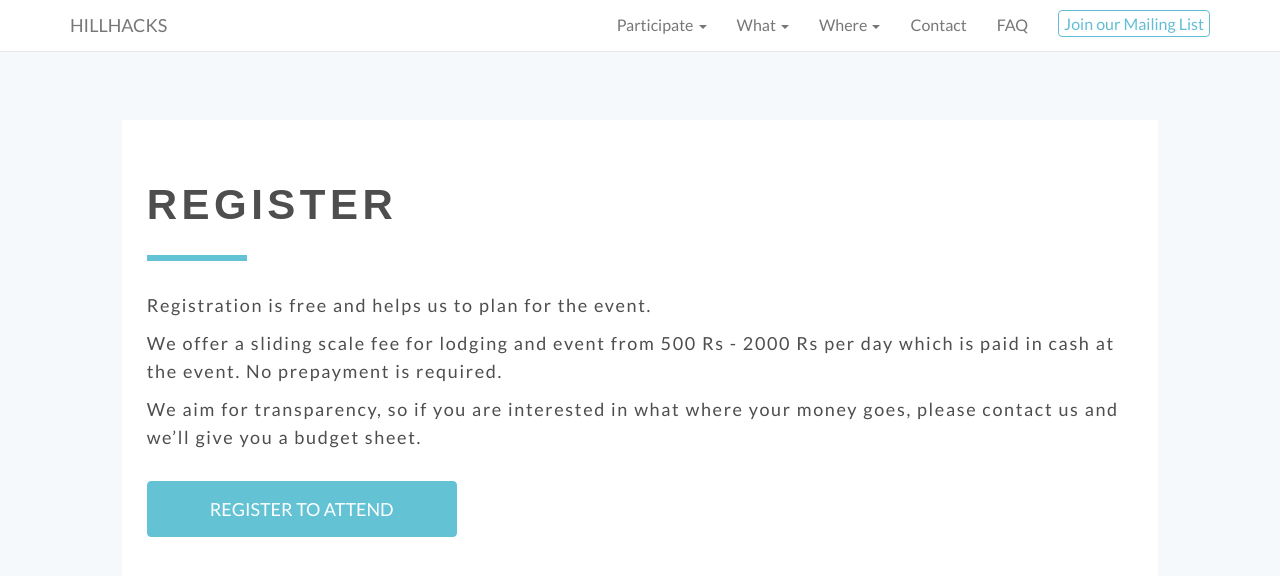
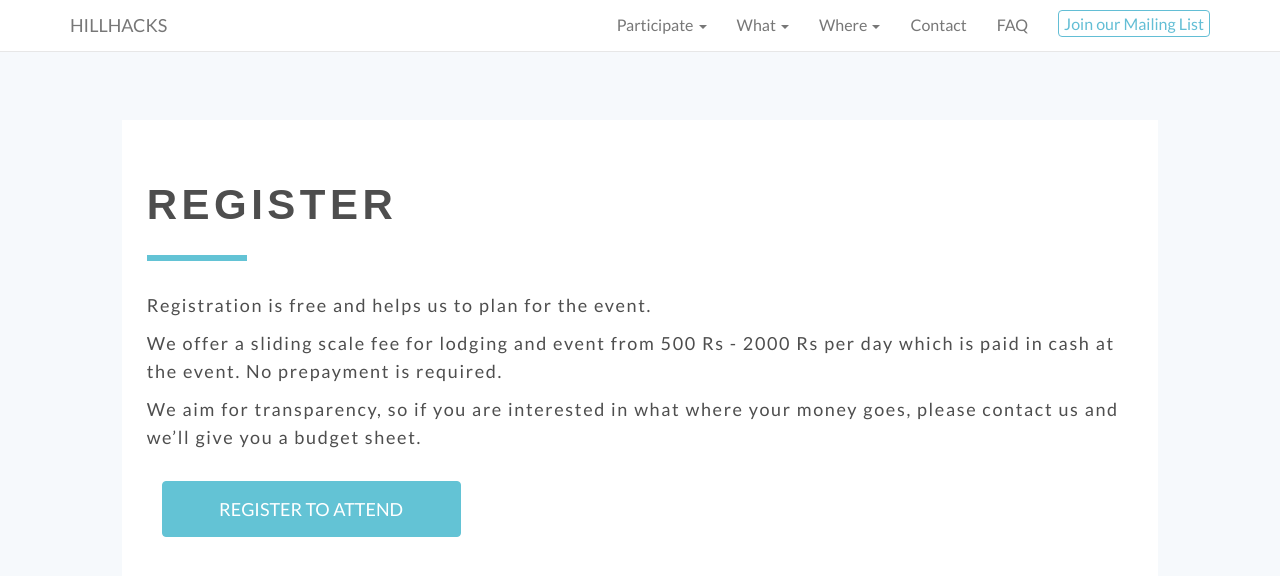
Before and after one commit to hillhacks/website, a Jekyll site: the page built from register.html, in a window 1280 px wide. Shown: the top 576 px of the page. Built offline with Jekyll 4.4.1, drawn with Linux system fonts in a browser that asks for light colours; nearby versions of some CDN libraries; some web fonts are replaced; comment, search, counter and statistics services are not loaded.

Commit message:
fix button for mobile view

```diff
--- a/_includes/btn-cfp.html
+++ b/_includes/btn-cfp.html
@@ -1 +1,5 @@
- <a href="https://hillhacks.in/cfp" target="_blank"><button type="button" class="btn btn-primary btn-lg cta-1" style="width: 310px;">GIVE A TALK / WORKSHOP</button></a>
+<div class="row">
+    <div class="col-md-4">
+          <a href="https://hillhacks.in/cfp" target="_blank" style="text-decoration: none;"><button type="button" class="btn btn-block btn-primary btn-lg cta-1">GIVE A TALK / WORKSHOP</button></a>
+    </div>
+</div>
--- a/_includes/btn-join-mailing-list.html
+++ b/_includes/btn-join-mailing-list.html
@@ -1 +1,5 @@
- <a href="https://lists.hillhacks.in/mailman/listinfo/hillhackers" target="_blank"><button type="button" class="btn btn-primary btn-lg cta-1" style="width: 310px;">JOIN THE MAILING LIST</button></a>
+<div class="row">
+    <div class="col-md-4">
+           <a href="https://lists.hillhacks.in/mailman/listinfo/hillhackers" target="_blank" style="text-decoration: none;"><button type="button" class="btn btn-primary btn-lg cta-1">JOIN THE MAILING LIST</button></a>
+    </div>
+</div>
--- a/_includes/btn-register.html
+++ b/_includes/btn-register.html
@@ -1 +1,5 @@
- <a href="https://hillhacks.in/2017/checkin" target="_blank"><button type="button" class="btn btn-primary btn-lg cta-1" style="width: 310px;">REGISTER TO ATTEND</button></a>
+<div class="row">
+    <div class="col-md-4">
+         <a href="https://hillhacks.in/2017/checkin" target="_blank" style="text-decoration: none;"><button type="button" class="btn btn-block btn-primary btn-lg cta-1">REGISTER TO ATTEND</button></a>
+    </div>
+</div>
--- a/_includes/btn-school-program.html
+++ b/_includes/btn-school-program.html
@@ -1 +1,5 @@
- <a href="https://hillhacks.in/school.program" target="_blank"><button type="button" class="btn btn-primary btn-lg cta-1" style="width: 310px;">TEACH IN SCHOOL PROGRAM</button></a>
+<div class="row">
+    <div class="col-md-4">
+            <a href="https://hillhacks.in/school.program" target="_blank" style="text-decoration: none;"><button type="button" class="btn btn-primary btn-lg cta-1">TEACH IN SCHOOL PROGRAM</button></a>
+    </div>
+</div>
```
Also changed, not shown: 6 other files.
